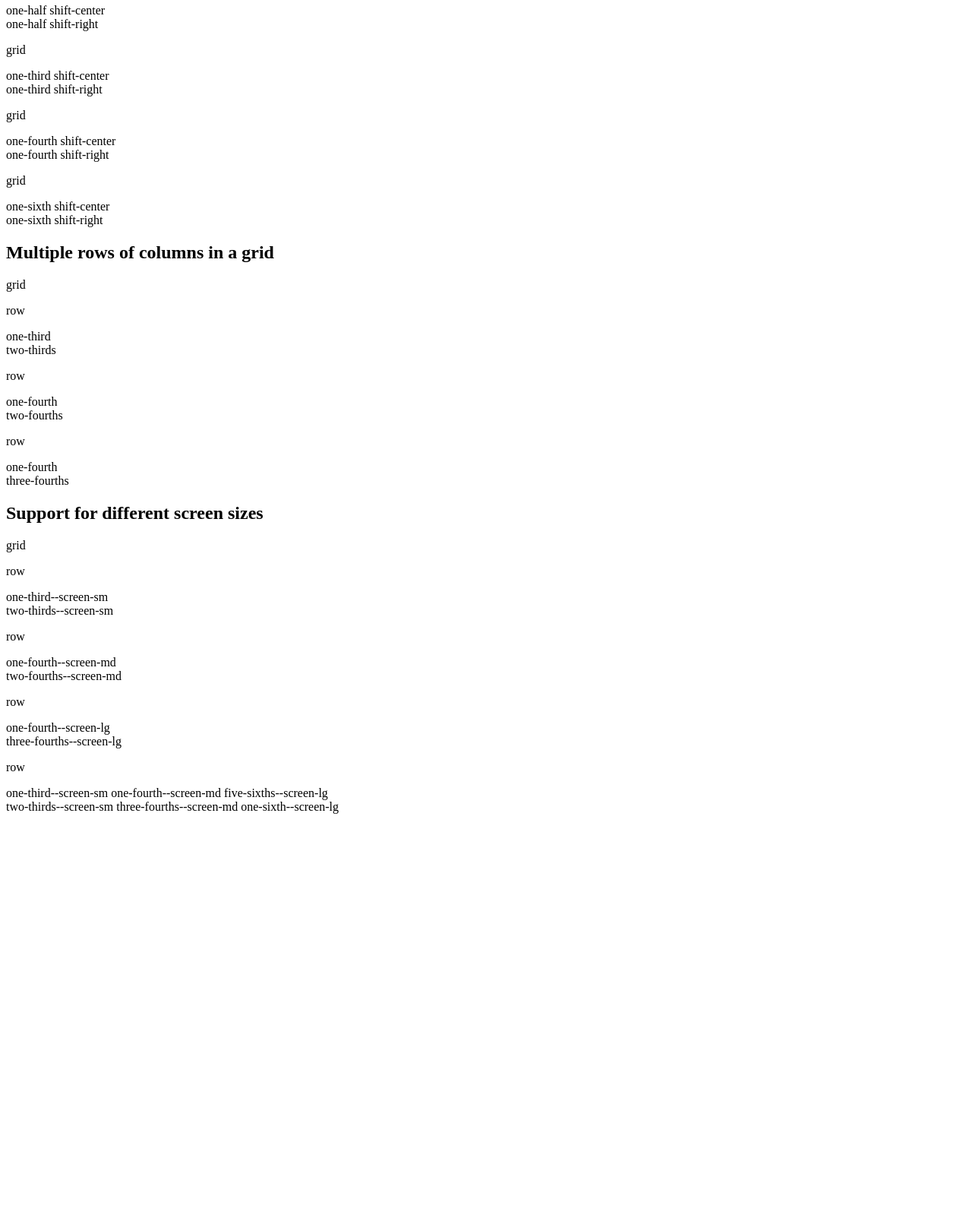
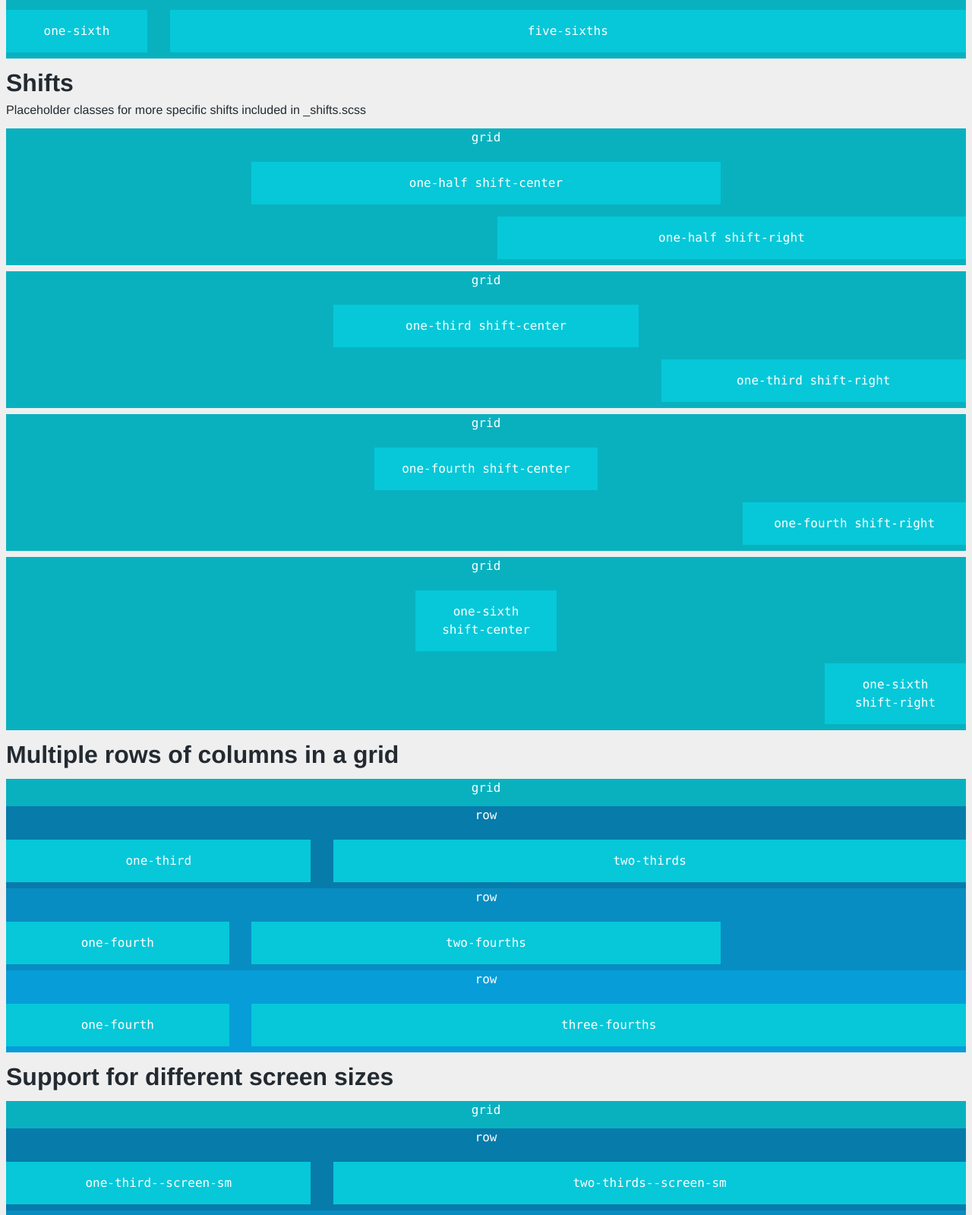
Before and after one commit to pocketbird/barspoon, a website: page index.html in a window 1280 px wide. Shown: the part 1201-2800 px from the top of the page at 76% size. Before the commit the page ends 2280 px from the top, so only its background shows below. Drawn offline with Linux system fonts and the light colour scheme.

Commit message:
Add package.json and Gruntfile.js for sass compilation.  Edit color scheme and add base styles.

```diff
--- /dev/null
+++ b/Gruntfile.js
@@ -0,0 +1,42 @@
+// Generated on 2013-10-25 using generator-jekyllrb 0.4.0
+'use strict';
+
+// Directory reference:
+//   sass: styles
+//   javascript: scripts
+//   images: images
+//   fonts: fonts
+
+module.exports = function (grunt) {
+  // Show elapsed time after tasks run
+  require('time-grunt')(grunt);
+  // Load all Grunt tasks
+  require('load-grunt-tasks')(grunt);
+
+  grunt.initConfig({
+    sass: {
+      options: {
+        sourceMap: false,
+        includePaths: ['./bower_components']
+      },
+      dist: {
+        options: {
+          debugInfo: true,
+          lineNumbers: true
+        },
+        files: [{
+          expand: true,
+          cwd: './',
+          src: '*.{scss,sass}',
+          dest: './',
+          ext: '.css'
+        }]
+      }
+    }
+  });
+
+  // Define Tasks
+  grunt.registerTask('default', [
+    'sass'
+  ]);
+};
--- a/_barspoon-breakpoints.scss
+++ b/_barspoon-breakpoints.scss
@@ -0,0 +1,3 @@
+$screen-sm: em(768);
+$screen-md: em(1024);
+$screen-lg: em(1200);
--- a/_barspoon-demo.scss
+++ b/_barspoon-demo.scss
@@ -0,0 +1,138 @@
+// For grid demo page only
+$base-font-size: em(16);
+$base-font-family: $helvetica;
+$base-line-height: $base-font-size * 1.5;
+
+$blue: #069DD9;
+$blue--light: #08A8E7;
+$blue--dark: #088DC2;
+$blue--darkest: darken($blue--dark, 5%);
+$gray: #EFEFEF;
+$gray--dark: #232A31;
+$green: #45B267;
+$purple: #6D5BAE;
+$red: #E4282A;
+$teal: #06C8D9;
+$teal--light: #0CDEF0;
+$teal--dark: #09B1BF;
+$white: #FFFFFF;
+$yellow: #F5B725;
+
+$grid-demo-font: $monospace; // Defined in Bourbon.
+$grid-demo-font-size--xs: $base-font-size * 0.65;
+$grid-demo-font-size--sm: $base-font-size * 0.8;
+$grid-demo-font-size--md: $base-font-size * 0.9;
+$grid-demo-font-size--lg: $base-font-size;
+
+body {
+  -webkit-font-smoothing: antialiased;
+  background-color: $gray;
+  color: $gray--dark;
+  font-family: $base-font-family;
+  font-size: $base-font-size;
+  line-height: $base-line-height;
+}
+
+h1, h2 {
+  line-height: $base-line-height;
+  margin: 0;
+  text-rendering: optimizeLegibility; // Fix the character spacing for headings
+}
+
+h1 {
+  font-size: $base-font-size * 2.25; // 16 * 2.25 = 36px
+}
+
+h2 {
+  font-size: $base-font-size * 2; // 16 * 2 = 32px
+}
+
+p {
+  margin: 0 0 ($base-line-height * .5);
+}
+
+.grid-demo-heading {
+  font-size: $base-font-size * 1.25;
+
+  @include media($screen-md) {
+    font-size: $base-font-size * 2;
+  }
+}
+
+.grid-demo {
+  background: $teal--dark;
+  color: $white;
+  font-family: $grid-demo-font;
+  font-size: $grid-demo-font-size--xs;
+  margin-bottom: 0.5em;
+  margin-top: 0.5em;
+  text-align: center;
+
+  @include media($screen-sm) {
+    font-size: $grid-demo-font-size--sm;
+  }
+  @include media($screen-md) {
+    font-size: $grid-demo-font-size--md;
+  }
+
+  @include media($screen-lg) {
+    font-size: $grid-demo-font-size--lg;
+  }
+}
+
+.grid-demo-row {
+  background: $teal--dark;
+  font-family: $grid-demo-font;
+  font-size: $grid-demo-font-size--xs;
+  text-align: center;
+
+  &:nth-child(2) {
+    background: $blue--darkest;
+  }
+
+  &:nth-child(3) {
+    background: $blue--dark;
+  }
+
+  &:nth-child(4) {
+    background: $blue;
+  }
+
+  &:nth-child(5) {
+    background: $blue--light;
+  }
+
+  @include media($screen-sm) {
+    font-size: $grid-demo-font-size--sm;
+  }
+
+  @include media($screen-md) {
+    font-size: $grid-demo-font-size--md;
+  }
+
+  @include media($screen-lg) {
+    font-size: $grid-demo-font-size--lg;
+  }
+}
+
+.grid-demo-item {
+  background: $teal;
+  margin-bottom: 0.5em;
+  margin-top: 0.5em;
+  padding: 1em;
+  font-family: $grid-demo-font;
+  font-size: $grid-demo-font-size--xs;
+  text-align: center;
+
+  @include media($screen-sm) {
+    font-size: $grid-demo-font-size--sm;
+  }
+
+  @include media($screen-md) {
+    font-size: $grid-demo-font-size--md;
+  }
+
+  @include media($screen-lg) {
+    font-size: $grid-demo-font-size--lg;
+  }
+}
--- a/_barspoon-grid-span-mixin.scss
+++ b/_barspoon-grid-span-mixin.scss
@@ -0,0 +1,21 @@
+@mixin grid-span($grid-span) {
+  @include span-columns($grid-span);
+
+  &--screen-sm {
+    @include media($screen-sm) {
+      @include span-columns($grid-span);
+    }
+  }
+
+  &--screen-md {
+    @include media($screen-md) {
+      @include span-columns($grid-span);
+    }
+  }
+
+  &--screen-lg {
+    @include media($screen-lg) {
+      @include span-columns($grid-span);
+    }
+  }
+}
--- a/_barspoon-helpers.scss
+++ b/_barspoon-helpers.scss
@@ -0,0 +1,147 @@
+.grid {
+  @include clearfix;
+}
+
+.row {
+  @include span-columns(12);
+}
+
+.one-half,
+.two-fourths,
+.three-sixths {
+  @include grid-span(6);
+
+  &.shift-center {
+    @include shift(3);
+  }
+
+  &.shift-right {
+    @include shift(6);
+  }
+}
+
+.one-third,
+.two-sixths {
+  @include grid-span(4);
+
+  &.shift-center {
+    @include shift(4);
+  }
+
+  &.shift-right {
+    @include shift(8);
+  }
+}
+
+.two-thirds,
+.four-sixths {
+  @include grid-span(8);
+
+  &.shift-center {
+    @include shift(2);
+  }
+
+  &.shift-right {
+    @include shift(4);
+  }
+}
+
+.one-fourth {
+  @include grid-span(3);
+
+  &.shift-center {
+    @include shift(4.5);
+  }
+
+  &.shift-right {
+    @include shift(9);
+  }
+}
+
+.three-fourths {
+  @include grid-span(9);
+
+  &.shift-center {
+    @include shift(1.5);
+  }
+
+  &.shift-right {
+    @include shift(3);
+  }
+}
+
+%one-fifth {
+  @include grid-span(3 of 15);
+
+  &.shift-center {
+    @include shift(6 of 15);
+  }
+
+  &.shift-right {
+    @include shift(12 of 15);
+  }
+}
+
+%two-fifths {
+  @include grid-span(6 of 15);
+
+  &.shift-center {
+    @include shift(4.5 of 15);
+  }
+
+  &.shift-right {
+    @include shift(9 of 15);
+  }
+}
+
+%three-fifths {
+  @include grid-span(9 of 15);
+
+  &.shift-center {
+    @include shift(3 of 15);
+  }
+
+  &.shift-right {
+    @include shift(6 of 15);
+  }
+}
+
+%four-fifths {
+  @include grid-span(12 of 15);
+
+  &.shift-center {
+    @include shift(3);
+  }
+
+  &.shift-right {
+    @include shift(6);
+  }
+}
+
+.one-sixth {
+  @include grid-span(2);
+
+  &.shift-center {
+    @include shift(5);
+  }
+
+  &.shift-right {
+    @include shift(10);
+  }
+}
+
+.five-sixths {
+  @include grid-span(10);
+
+  &.shift-center {
+    @include shift(1);
+  }
+
+  &.shift-right {
+    @include shift(2);
+  }
+}
+
+.twelve {
+  @include grid-span(12);
+}
--- a/_barspoon-shifts.scss
+++ b/_barspoon-shifts.scss
@@ -0,0 +1,47 @@
+/// Push content to the right by "X" columns
+%shift {
+
+  &--one {
+    @include shift(1);
+  }
+
+  &--two {
+    @include shift(2);
+  }
+
+  &--three {
+    @include shift(3);
+  }
+
+  &--four {
+    @include shift(4);
+  }
+
+  &--five {
+    @include shift(5);
+  }
+
+  &--six {
+    @include shift(6);
+  }
+
+  &--seven {
+    @include shift(7);
+  }
+
+  &--eight {
+    @include shift(8);
+  }
+
+  &--nine {
+    @include shift(9);
+  }
+
+  &--ten {
+    @include shift(10);
+  }
+
+  &--eleven {
+    @include shift(11);
+  }
+}
--- a/_barspoon.scss
+++ b/barspoon.scss
@@ -1,5 +1,5 @@
-@import "bower_components/bourbon/dist/bourbon.scss";
-@import "bower_components/neat/app/assets/stylesheets/neat.scss";
+@import "bourbon/dist/bourbon.scss";
+@import "neat/app/assets/stylesheets/neat.scss";
 @import "barspoon-breakpoints";
 @import "barspoon-grid-span-mixin";
 @import "barspoon-helpers";
--- a/index.html
+++ b/index.html
@@ -6,6 +6,9 @@
     <title>BarSpoon: Neat grid helpers</title>
     <meta name="description" content="">
     <meta name="viewport" content="width=device-width, initial-scale=1">
+
+    <link rel="stylesheet" href="barspoon.css">
+
   </head>
 
   <body>
```
Also changed, not shown: package.json (added, +13 -0 lines), barspoon.css (added).
